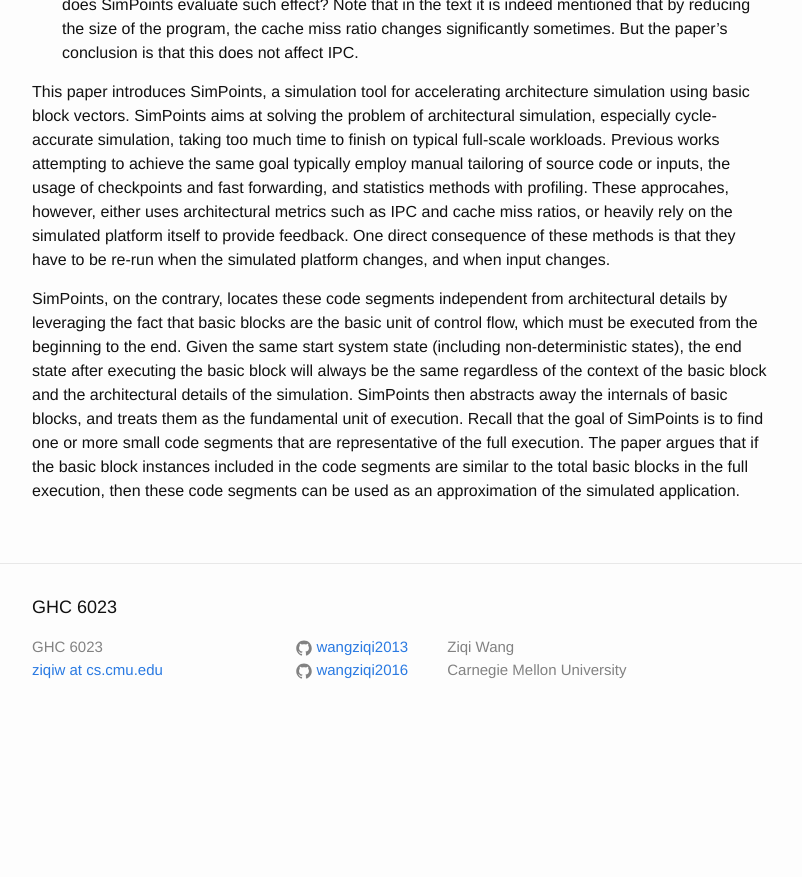
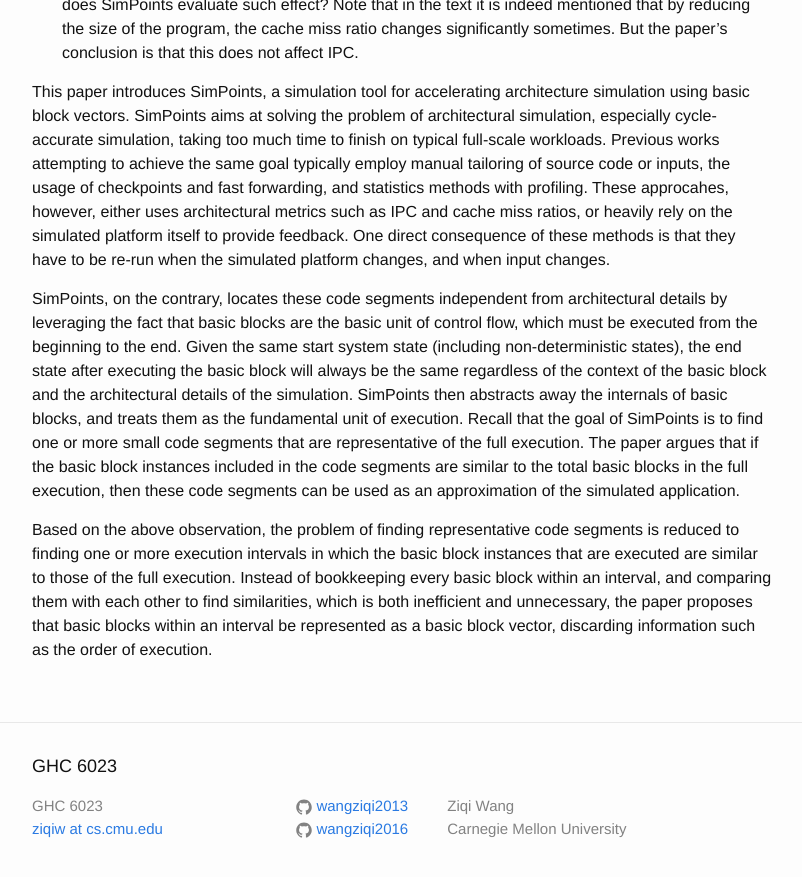
Before and after one commit to wangziqi2013/wangziqi2013.github.io, a Jekyll site: the page built from _posts/2020-07-29-simpoints.markdown, in a window 1280 px wide and 900 px high, scrolled down 832 px. Shown: the top 877 px of the window, without its empty margins (238-1040 px from the left). Built offline with Jekyll 4.4.1, drawn with Linux system fonts in a browser that asks for light colours; before the commit the page ends 1573 px from its top, so only the background shows below that.

Commit message:
Adding vector

```diff
--- a/_posts/2020-07-29-simpoints.markdown
+++ b/_posts/2020-07-29-simpoints.markdown
@@ -47,3 +47,9 @@ simulation. SimPoints then abstracts away the internals of basic blocks, and tre
 Recall that the goal of SimPoints is to find one or more small code segments that are representative of the full execution.
 The paper argues that if the basic block instances included in the code segments are similar to the total basic blocks
 in the full execution, then these code segments can be used as an approximation of the simulated application.
+
+Based on the above observation, the problem of finding representative code segments is reduced to finding one or more
+execution intervals in which the basic block instances that are executed are similar to those of the full execution.
+Instead of bookkeeping every basic block within an interval, and comparing them with each other to find similarities,
+which is both inefficient and unnecessary, the paper proposes that basic blocks within an interval be represented as
+a basic block vector, discarding information such as the order of execution.
```
